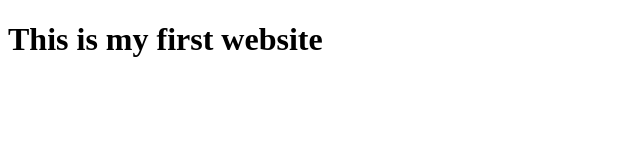
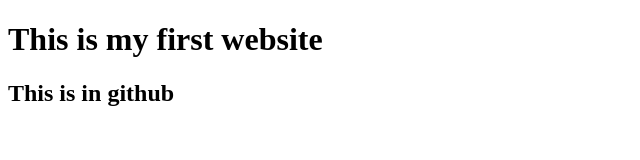
Before and after one commit to rabby9898/my-first-website-ever, a plain HTML site: page index.html in a window 1280 px wide. Shown: the whole page, without its empty margins (0-640 px from the left). Drawn offline with Linux system fonts and the light colour scheme.

Commit message:
Github headline add

```diff
--- a/index.html
+++ b/index.html
@@ -8,5 +8,6 @@
 </head>
 <body>
     <h1>This is my first website</h1>
+    <h2>This is in github</h2>
 </body>
 </html>
```
